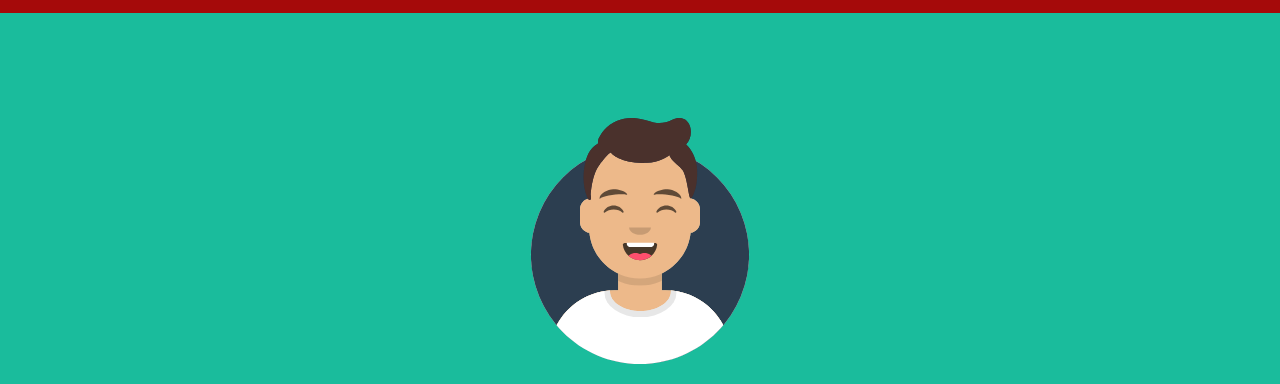
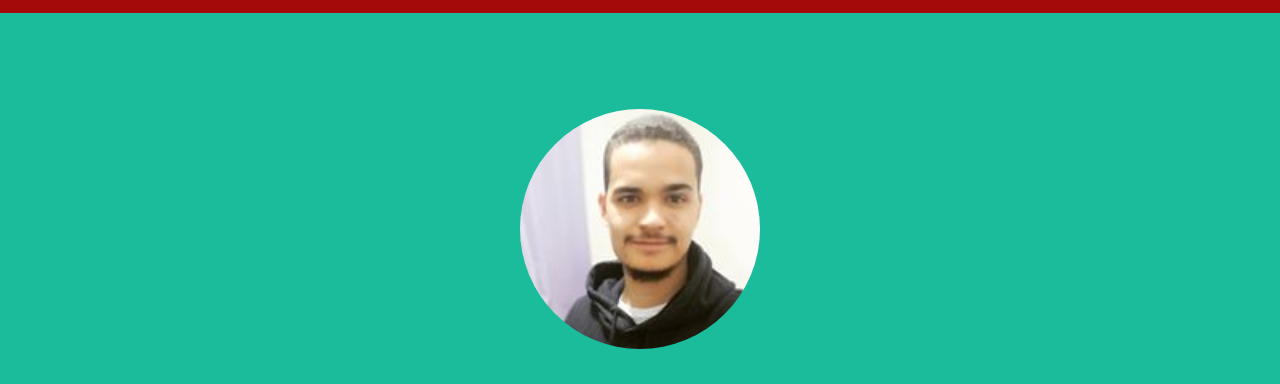
Before and after one commit to christianzolin/index, a website with bundled scripts: page index.html in a window 1280 px wide. Shown: the part 91-475 px from the top of the page. Built offline with nearby package versions, Linux system fonts and the light colour scheme.

Commit message:
Mudei a img insta de pasta, e add borda

```diff
--- a/index.html
+++ b/index.html
@@ -51,7 +51,7 @@
     <div class="container d-flex align-items-center flex-column">
 
       <!-- Masthead Avatar Image -->
-      <img class="masthead-avatar mb-5" src="img/avataaars.svg" alt="">
+      <img  style="border-radius:150px" class="masthead-avatar mb-5"  src="img/portfolio/insta.jpg" alt="">
 
       <!-- Masthead Heading -->
       <h1 class="masthead-heading text-uppercase mb-0">Gamer por amor</h1>
```
Also changed, not shown: img/portfolio/insta.jpg (renamed from insta.jpg).
